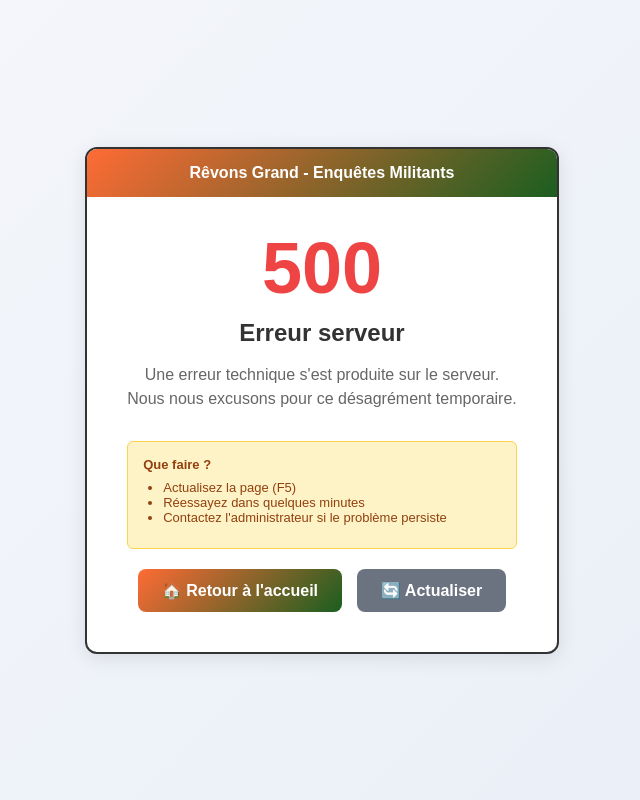
After one commit to MEMOUE/enqueteptq, a Django app: template ficheMilitant/templates/500.html in a window 1280 px wide. The commit adds this page. Shown: the whole page, without its empty margins (318-958 px from the left). Run offline with Django 5.2, Linux system fonts and the light colour scheme; the template is opened without the code that fills it, so the values that code supplies are empty.

Commit message:
feat: add conf errors

```diff
--- a/ficheMilitant/admin.py
+++ b/ficheMilitant/admin.py
@@ -89,7 +89,7 @@ class FicheMilitantAdmin(admin.ModelAdmin):
             'fields': (
                 'region', 'departement_administratif', 'departement', 'zone',
                 'section', 'qualite_section', 'comite_base', 'qualite_cb',
-                'fonction_parti', 'lieu_vote', 'poste_electif'
+                'lieu_vote'  # Supprimé: fonction_parti et poste_electif
             )
         }),
         ('2. État Civil', {
--- a/ficheMilitant/models.py
+++ b/ficheMilitant/models.py
@@ -33,9 +33,8 @@ class FicheMilitant(models.Model):
     qualite_section = models.CharField(max_length=100, blank=True, null=True, verbose_name="Qualité dans la section")
     comite_base = models.CharField(max_length=100, verbose_name="Comité de base")
     qualite_cb = models.CharField(max_length=100, blank=True, null=True, verbose_name="Qualité dans le CB")
-    fonction_parti = models.CharField(max_length=100, blank=True, null=True, verbose_name="Fonction dans le Parti")
+    # CHAMPS SUPPRIMÉS : fonction_parti et poste_electif
     lieu_vote = models.CharField(max_length=150, verbose_name="Lieu de vote")
-    poste_electif = models.CharField(max_length=100, blank=True, null=True, verbose_name="Poste électif")
 
     # 2. ETAT CIVIL
     prenoms = models.CharField(max_length=200, verbose_name="Prénom(s)")
--- /dev/null
+++ b/ficheMilitant/templates/500.html
@@ -0,0 +1,120 @@
+<!doctype html>
+<html lang="fr">
+<head>
+  <meta charset="utf-8">
+  <meta name="viewport" content="width=device-width, initial-scale=1">
+  <title>Erreur serveur - Enquêtes Militants</title>
+  <style>
+    body {
+      margin: 0;
+      font-family: Arial, sans-serif;
+      background: linear-gradient(135deg, #f6f7fb, #e8eef7);
+      color: #111;
+      display: flex;
+      justify-content: center;
+      align-items: center;
+      min-height: 100vh;
+    }
+    .error-container {
+      background: #fff;
+      padding: 40px;
+      border-radius: 12px;
+      box-shadow: 0 4px 20px rgba(0,0,0,.1);
+      text-align: center;
+      max-width: 500px;
+      border: 2px solid #333;
+    }
+    .error-header {
+      background: linear-gradient(135deg, #FF6B35, #1B5E20);
+      color: white;
+      padding: 15px;
+      margin: -40px -40px 30px -40px;
+      border-radius: 10px 10px 0 0;
+      font-weight: bold;
+    }
+    .error-code {
+      font-size: 72px;
+      font-weight: bold;
+      color: #ef4444;
+      margin: 0;
+    }
+    .error-title {
+      font-size: 24px;
+      margin: 10px 0;
+      color: #333;
+    }
+    .error-message {
+      font-size: 16px;
+      color: #666;
+      margin-bottom: 30px;
+      line-height: 1.5;
+    }
+    .actions {
+      display: flex;
+      gap: 15px;
+      justify-content: center;
+      flex-wrap: wrap;
+    }
+    .btn {
+      display: inline-block;
+      color: #fff;
+      text-decoration: none;
+      padding: 12px 24px;
+      border-radius: 8px;
+      font-weight: bold;
+      transition: all 0.2s;
+    }
+    .btn-primary {
+      background: linear-gradient(135deg, #FF6B35, #1B5E20);
+    }
+    .btn-primary:hover {
+      opacity: 0.9;
+      transform: translateY(-1px);
+    }
+    .btn-secondary {
+      background: #6b7280;
+    }
+    .btn-secondary:hover {
+      background: #4b5563;
+    }
+    .error-details {
+      background: #fef3c7;
+      border: 1px solid #fcd34d;
+      border-radius: 6px;
+      padding: 15px;
+      margin: 20px 0;
+      font-size: 13px;
+      color: #92400e;
+      text-align: left;
+    }
+  </style>
+</head>
+<body>
+<div class="error-container">
+  <div class="error-header">
+    Rêvons Grand - Enquêtes Militants
+  </div>
+
+  <div class="error-code">500</div>
+  <h1 class="error-title">Erreur serveur</h1>
+  <p class="error-message">
+    Une erreur technique s'est produite sur le serveur.
+    <br>Nous nous excusons pour ce désagrément temporaire.
+  </p>
+
+  <div class="error-details">
+    <strong>Que faire ?</strong>
+    <ul style="margin: 8px 0; padding-left: 20px;">
+      <li>Actualisez la page (F5)</li>
+      <li>Réessayez dans quelques minutes</li>
+      <li>Contactez l'administrateur si le problème persiste</li>
+    </ul>
+  </div>
+
+  <div class="actions">
+    <a href="{% url 'login' %}" class="btn btn-primary">🏠 Retour à l'accueil</a>
+    <a href="javascript:location.reload()" class="btn btn-secondary">🔄 Actualiser</a>
+  </div>
+</div>
+</body>
+</html>
```
Also changed, not shown: enquete/settings.py (+39 -34 lines), ficheMilitant/templates/403.html (added, +101 -0 lines), ficheMilitant/templates/404.html (added, +101 -0 lines), ficheMilitant/templates/enquete_form.html (+2 -14 lines), ficheMilitant/migrations/0002_remove_fichemilitant_fonction_parti_and_more.py (added), 3 other files.
